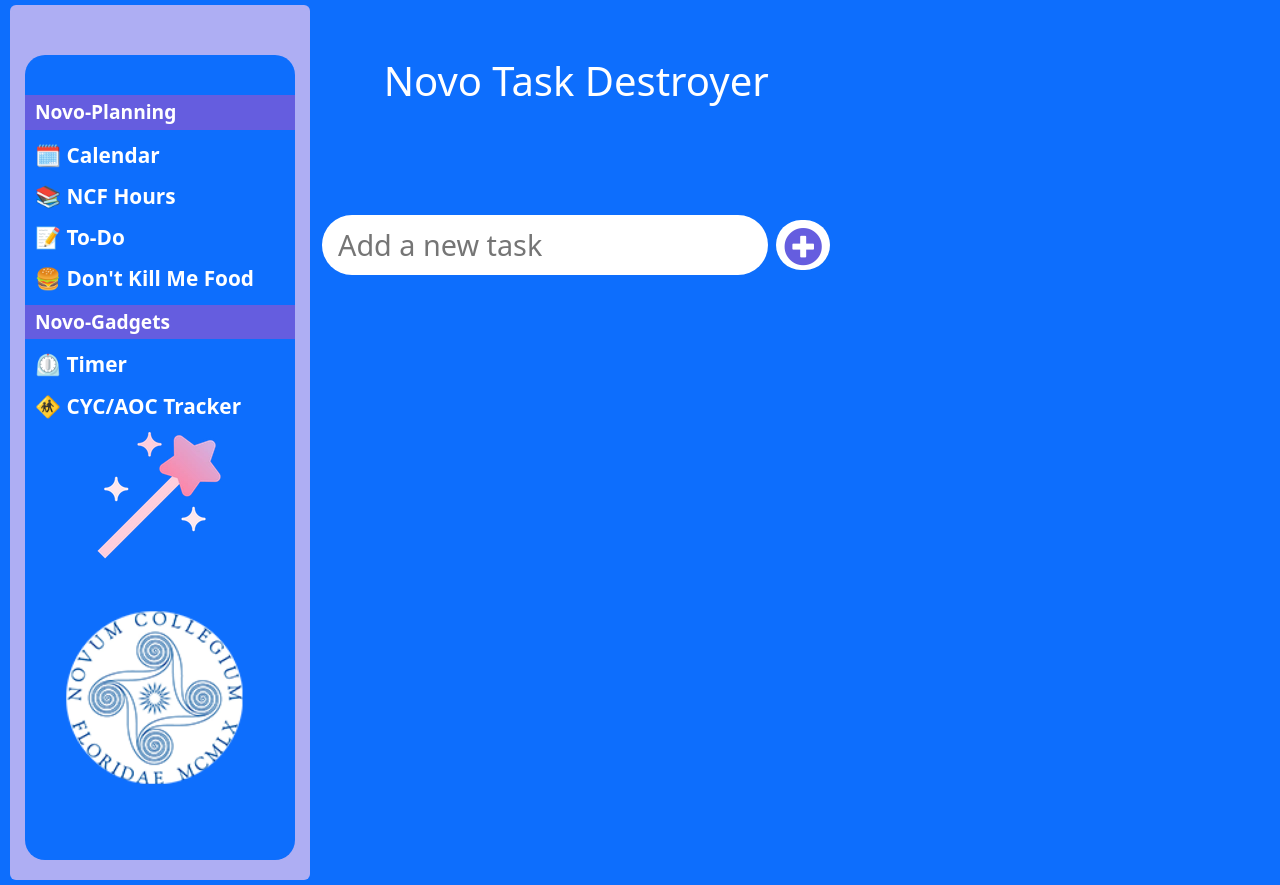
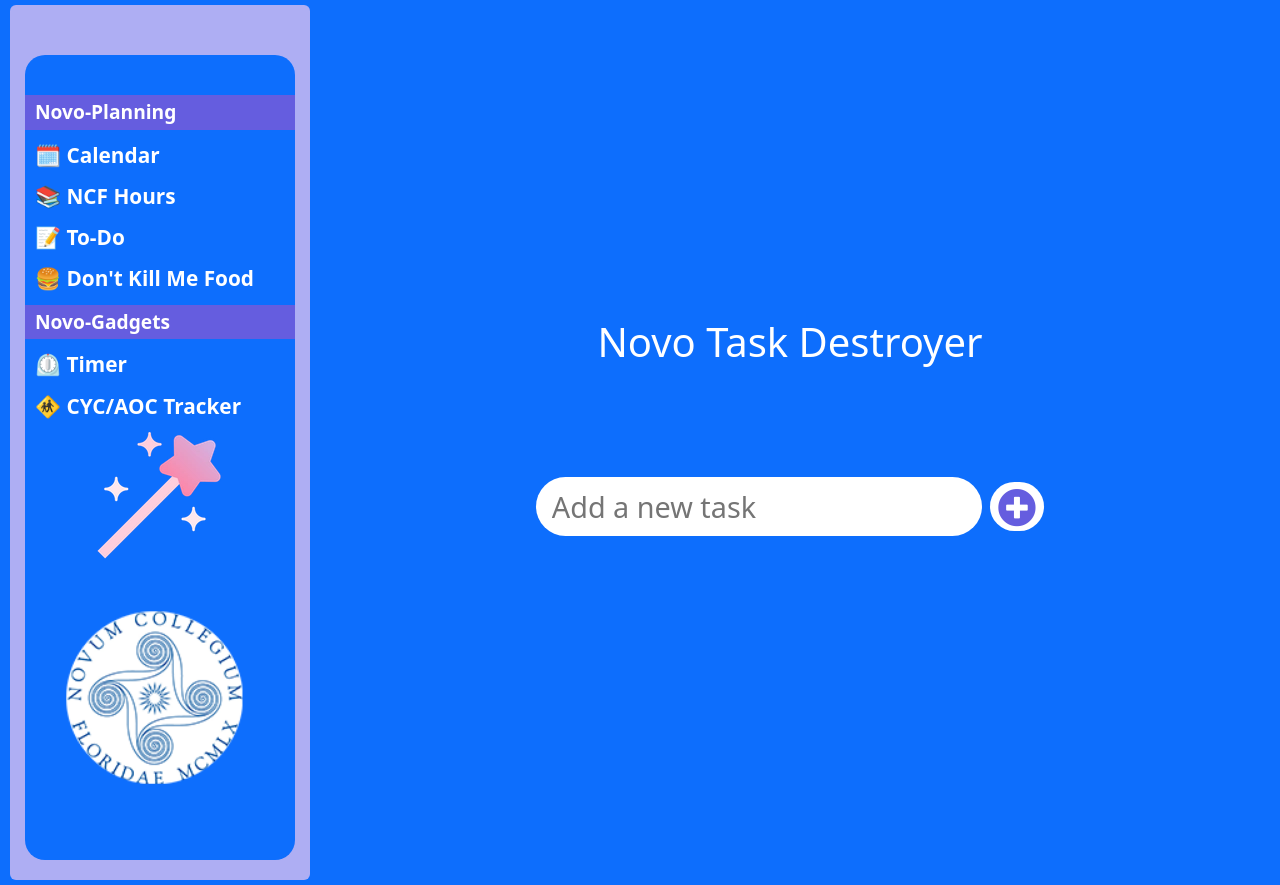
Before and after one commit to marios-petrov/NovoTask-Ninja, a Django app: page /NovoTaskNinja/todo/ in a window 1280 px wide. Run offline with Django 5.2, Linux system fonts and the light colour scheme; data that the repository does not hold is empty.

Commit message:
Centered to-do container within main class

```diff
--- a/NovoTaskNinja/static/css/todo/todo.css
+++ b/NovoTaskNinja/static/css/todo/todo.css
@@ -6,6 +6,13 @@ body {
     background-color: #0d6efd;
     color: white;
     min-height: 100vh;
+}
+
+.main {
+    display: flex;
+    flex-direction: column;
+    justify-content: center;
+    width: 100%;
 }
 
 header {
```
